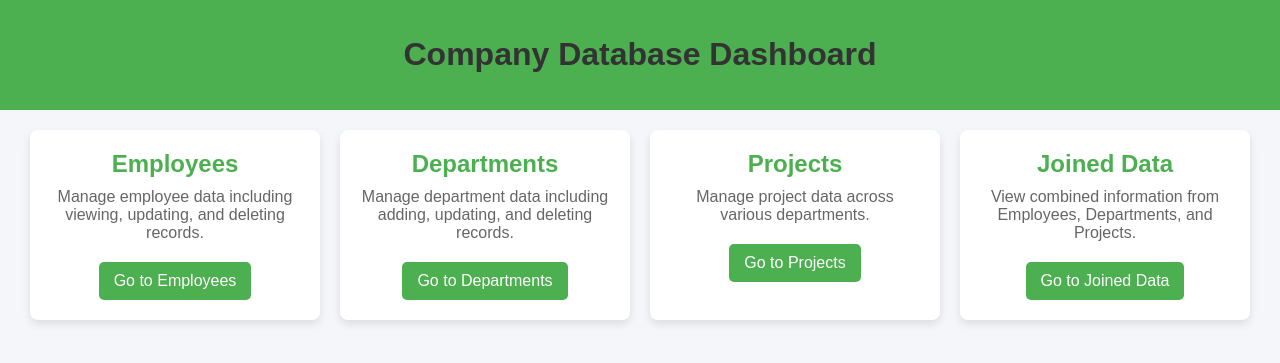
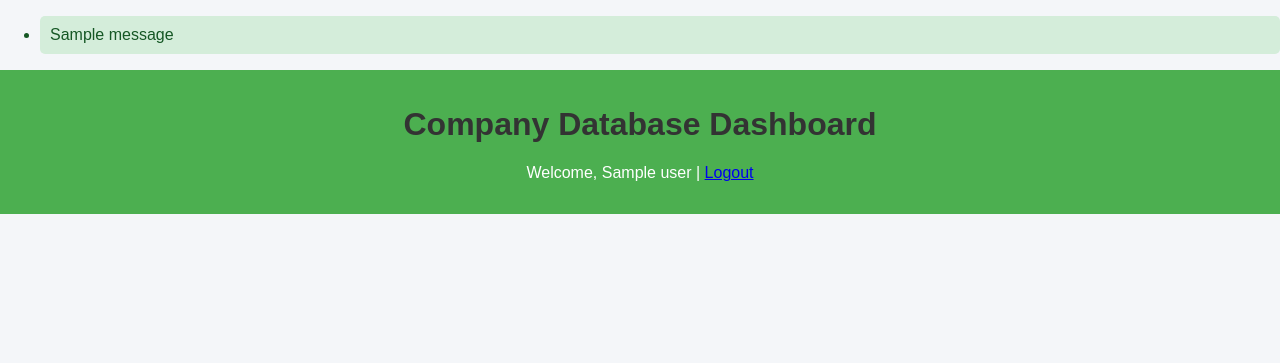
Before and after one commit to farazsaudagar/CIS3530_A4, a Flask app: page / in a window 1280 px wide. Shown: the top 363 px of the page. Run offline with Flask 2, Linux system fonts and the light colour scheme; a user stored in the database is signed in; one stand-in notice (Sample message) is shown; a database or web service that is not in the repository returns one stand-in record (values such as "Sample title"); some libraries are stand-ins or nearby versions.

Commit message:
adding views

```diff
--- a/app/db.py
+++ b/app/db.py
@@ -3,7 +3,7 @@ import psycopg2
 # Database configuration for PostgreSQL
 # Database configuration for PostgreSQL
 DATABASE_CONFIG = {
-    "dbname": "",
+    "dbname": "company",
     "user": "postgres", # probably it is postgres
     "password": "",  # be careful about where you save the password for real projects
     "host": "localhost",
--- a/app/routes.py
+++ b/app/routes.py
@@ -1,17 +1,23 @@
 from flask import render_template, request, redirect, url_for
+from flask_login import current_user
 from app import app
 from app.db import get_db_connection
 
 # Route to view all employees
+
 @app.route('/employees')
 def view_employees():
     conn = get_db_connection()
     cursor = conn.cursor()
-    cursor.execute("SELECT SSN, Fname, Lname, Salary FROM Employee")
+    if current_user.role == 'super_admin':
+        cursor.execute("SELECT SSN, Fname, Lname, Salary FROM Employee")
+    else:
+        cursor.execute("SELECT DISTINCT SSN, Fname, Lname, Salary FROM DepartmentEmployee WHERE Dno = %s", (current_user.department_id,))
     employees = cursor.fetchall()
     cursor.close()
     conn.close()
     return render_template('employees.html', employees=employees)
+
 
 
 @app.route('/')
@@ -54,7 +60,10 @@ def update_salary(ssn):
 def view_departments():
     conn = get_db_connection()
     cursor = conn.cursor()
-    cursor.execute("SELECT Dnumber, Dname, Mgr_ssn FROM Department")
+    if current_user.role == 'super_admin':
+        cursor.execute("SELECT Dnumber, Dname, Mgr_ssn FROM Department")
+    else:
+        cursor.execute("SELECT DISTINCT Dnumber, Dname, Mgr_ssn FROM DepartmentView WHERE Dnumber = %s", (current_user.department_id,))
     departments = cursor.fetchall()
     cursor.close()
     conn.close()
@@ -125,7 +134,10 @@ def delete_department(dnumber):
 def view_projects():
     conn = get_db_connection()
     cursor = conn.cursor()
-    cursor.execute("SELECT Pnumber, Pname, Plocation, Dnum FROM Project")
+    if current_user.role == 'super_admin':
+        cursor.execute("SELECT Pnumber, Pname, Plocation, Dnum FROM Project")
+    else:
+        cursor.execute("SELECT DISTINCT Pnumber, Pname, Plocation, Dnum FROM DepartmentProject WHERE Dnum = %s", (current_user.department_id,))
     projects = cursor.fetchall()
     cursor.close()
     conn.close()
@@ -200,14 +212,21 @@ def view_joined_data():
     conn = get_db_connection()
     cursor = conn.cursor()
 
-    # Example SQL join query to fetch data from Employee, Department, and Project tables
-    cursor.execute("""
-        SELECT e.Fname, e.Lname, e.Salary, d.Dname, p.Pname, p.Plocation
-        FROM Employee e
-        JOIN Department d ON e.Dno = d.Dnumber
-        JOIN Project p ON d.Dnumber = p.Dnum
-        ORDER BY e.Lname, e.Fname;
-    """)
+    if current_user.role == "super_admin":
+        cursor.execute("""
+            SELECT e.Fname, e.Lname, e.Salary, d.Dname, p.Pname, p.Plocation
+            FROM Employee e
+            JOIN Department d ON e.Dno = d.Dnumber
+            JOIN Project p ON d.Dnumber = p.Dnum
+            ORDER BY e.Lname, e.Fname;
+        """)
+    else:
+        cursor.execute("""
+            SELECT DISTINCT Fname, Lname, Salary, Dname, Pname, Plocation, Dnumber
+            FROM DepartmentJoinedData
+            WHERE Dnumber = %s
+            ORDER BY Lname, Fname;
+            """, (current_user.department_id,))
 
     joined_data = cursor.fetchall()
     cursor.close()
--- a/app/templates/index.html
+++ b/app/templates/index.html
@@ -55,41 +55,76 @@
         .card a:hover {
             background-color: #45a049;
         }
+        .alert {
+            padding: 10px;
+            margin: 10px 0;
+            border-radius: 5px;
+        }
+        .alert.danger { background-color: #f8d7da; color: #721c24; }
+        .alert.success { background-color: #d4edda; color: #155724; }
     </style>
 </head>
 <body>
+{% with messages = get_flashed_messages(with_categories=true) %}
+  {% if messages %}
+    <ul>
+      {% for category, message in messages %}
+        <li class="alert {{ category }}">{{ message }}</li>
+      {% endfor %}
+    </ul>
+  {% endif %}
+{% endwith %}
 
     <!-- Navbar -->
     <div class="navbar">
         <h1>Company Database Dashboard</h1>
+        {% if current_user.is_authenticated %}
+            <p>Welcome, {{ current_user.username }} | <a href="{{ url_for('logout') }}">Logout</a></p>
+        {% else %}
+            <a href="{{ url_for('login') }}">Login</a>
+        {% endif %}
     </div>
 
     <!-- Dashboard Content -->
     <div class="dashboard-container">
+
+        {% if current_user.role in ['super_admin', 'department_admin', 'normal_user'] %}
             <div class="card">
                 <h2>Employees</h2>
                 <p>Manage employee data including viewing, updating, and deleting records.</p>
                 <a href="{{ url_for('view_employees') }}">Go to Employees</a>
             </div>
+        {% endif %}
 
+        {% if current_user.role in ['super_admin', 'department_admin', 'normal_user'] %}
             <div class="card">
                 <h2>Departments</h2>
                 <p>Manage department data including adding, updating, and deleting records.</p>
                 <a href="{{ url_for('view_departments') }}">Go to Departments</a>
             </div>
+        {% endif %}
 
+        {% if current_user.role in ['super_admin', 'department_admin', 'normal_user'] %}
             <div class="card">
                 <h2>Projects</h2>
                 <p>Manage project data across various departments.</p>
                 <a href="{{ url_for('view_projects') }}">Go to Projects</a>
             </div>
+        {% endif %}
+
+        {% if current_user.role in ['super_admin', 'department_admin', 'normal_user'] %}
             <div class="card">
                 <h2>Joined Data</h2>
                 <p>View combined information from Employees, Departments, and Projects.</p>
                 <a href="{{ url_for('view_joined_data') }}">Go to Joined Data</a>
             </div>
+        {% endif %}
 
+        {% if current_user.role == 'super_admin' %}
+            <div class="card">
+                <h2>Users</h2>
+                <p>View and manage all user accounts.</p>
+                <a href="{{ url_for('view_users') }}">Go to Users</a>
             </div>
-
-</body>
-</html>
+        {% endif %}
+    </div>
```
Lines whose indentation alone changed are shown as unchanged.
